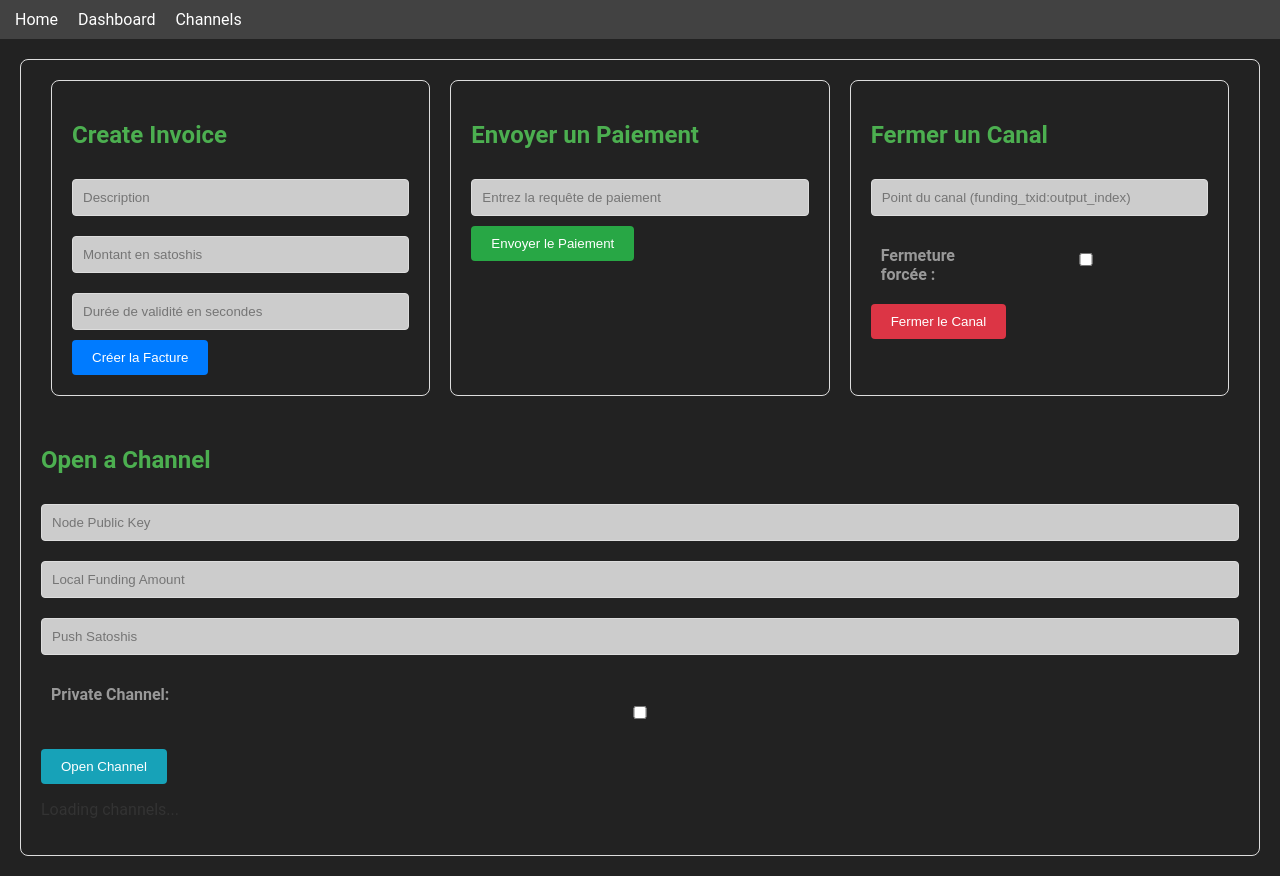
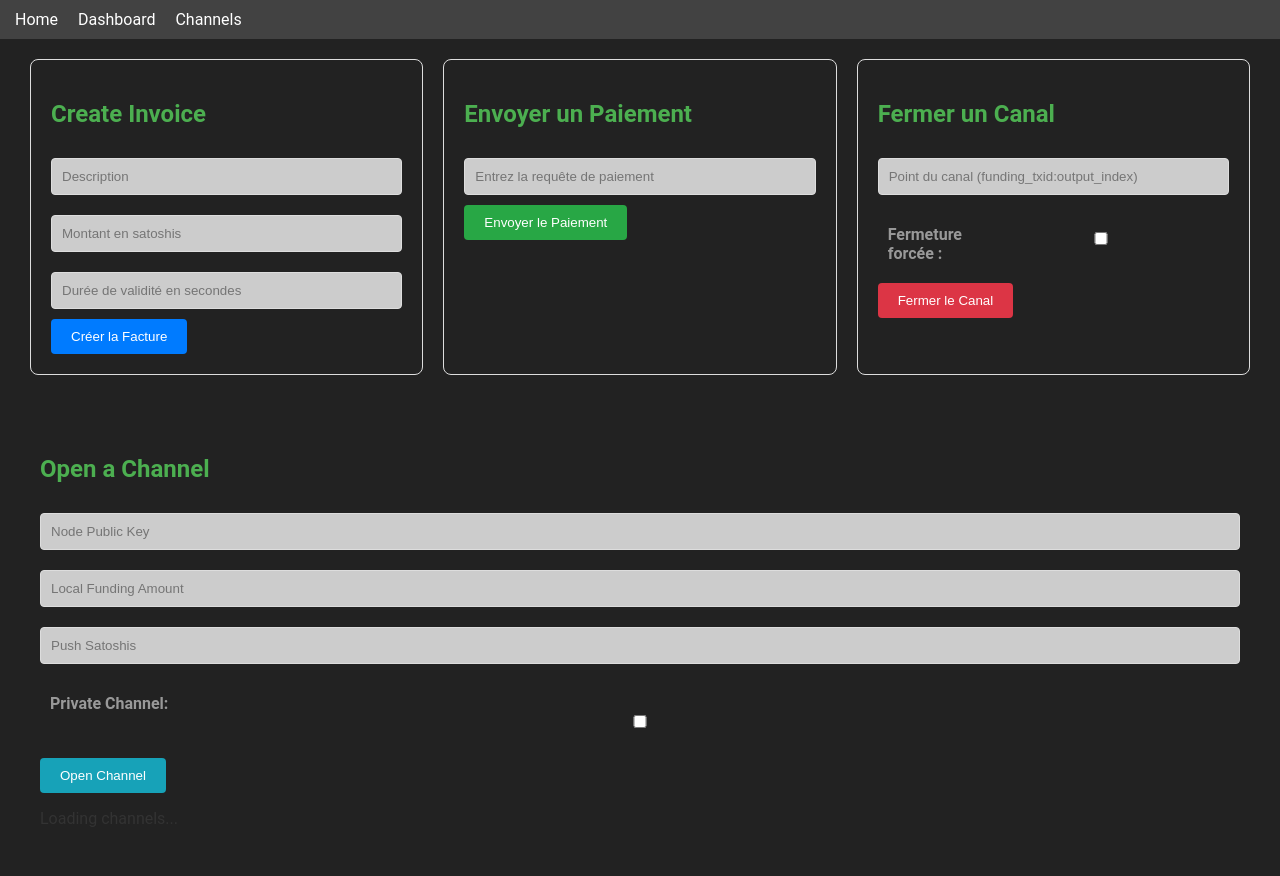
Before and after one commit to Sacha924/LND-app, a React (Create React App) app in the folder react-app/: page /Channels in a window 1280 px wide. After the commit the page ends 848 px from the top, so only its background shows below. Built offline with nearby package versions, Linux system fonts and the light colour scheme.

Commit message:
fix color

```diff
--- a/react-app/src/pages/Channels.tsx
+++ b/react-app/src/pages/Channels.tsx
@@ -37,6 +37,7 @@ export default function Channels() {
         <SendPayment />
         <CloseChannel />
       </div>
+      <div className="open-chann">
         <h2>Open a Channel</h2>
         <form onSubmit={(e) => {
           e.preventDefault();
@@ -84,5 +85,6 @@ export default function Channels() {
           <p>Loading channels...</p>
         )}
       </div>
+    </div>
   );
 };
--- a/react-app/src/style/Channels.css
+++ b/react-app/src/style/Channels.css
@@ -1,8 +1,5 @@
 .channels-container {
     margin: 20px;
-    padding: 20px;
-    border: 1px solid #ddd;
-    border-radius: 8px;
 }
 .channels-forms-components {
     display: flex;
@@ -53,6 +50,10 @@ label {
     border-radius: 4px;
 }
 
+.open-chann{
+    margin: 50px 20px 20px 20px;
+}
+
 input[type="text"], input[type="number"] {
     border: 1px solid #ddd;
     border-radius: 4px;
--- a/react-app/src/style/Home.css
+++ b/react-app/src/style/Home.css
@@ -1,9 +1,6 @@
 .home-container {
     margin: 20px;
-    padding: 20px;
-    border: 1px solid #ddd;
     border-radius: 8px;
-    background-color: #f9f9f9;
 }
 
 .home-content {
@@ -23,7 +20,7 @@
 .home-content p, .home-content ul, .home-content ol {
     font-size: 16px;
     line-height: 1.6;
-    color: #333;
+    color: white;
 }
 
 .home-content ul, .home-content ol {
--- a/react-app/src/style/UnlockWallet.css
+++ b/react-app/src/style/UnlockWallet.css
@@ -1,16 +1,16 @@
 .unlock-container {
+    color:white;
     display: flex;
     justify-content: center;
     align-items: center;
     height: 100vh;
-    background-color: #f3f4f6;
 }
 
 .unlock-form {
     padding: 20px;
     border-radius: 8px;
     box-shadow: 0 4px 8px rgba(0, 0, 0, 0.1);
-    background-color: white;
+    background-color: #333;
     text-align: center;
 }
 
```
Lines whose indentation alone changed are shown as unchanged.
